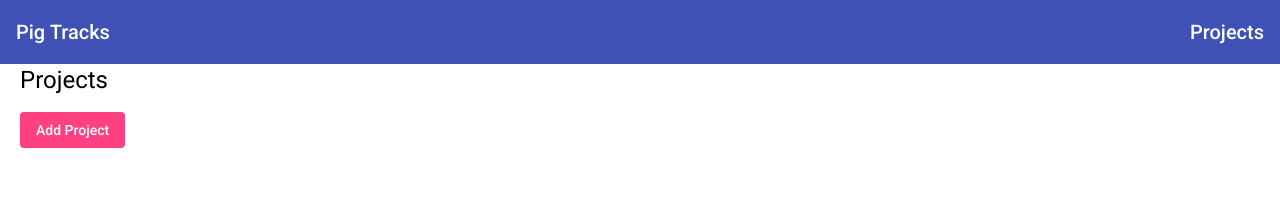
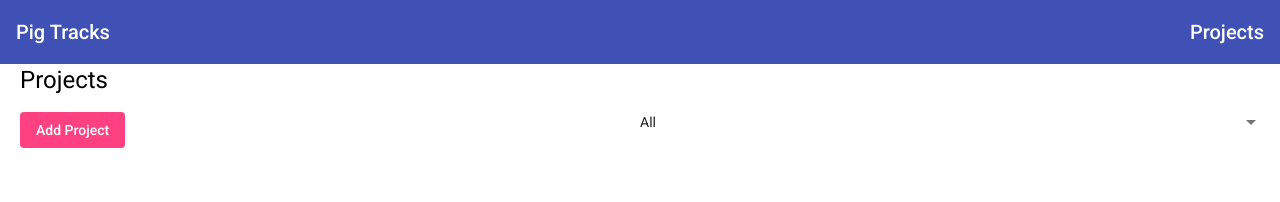
Before and after one commit to zmckinnon/PigTracks, an Angular app: page /projects in a window 1280 px wide. Shown: the top 202 px of the page. Built offline with nearby package versions, Linux system fonts and the light colour scheme.

Commit message:
✨ Add filters to the Project List (#14)

```diff
--- a/src/app/app.module.ts
+++ b/src/app/app.module.ts
@@ -15,6 +15,7 @@ import { MatButtonModule } from '@angular/material/button';
 import { MatInputModule } from '@angular/material/input';
 import { MatCheckboxModule } from '@angular/material/checkbox';
 import { MatIconModule } from '@angular/material/icon';
+import { MatSelectModule } from '@angular/material/select';
 import { ProjectCompletionPipe } from './project-completion.pipe';
 
 @NgModule({
@@ -38,7 +39,8 @@ import { ProjectCompletionPipe } from './project-completion.pipe';
     MatButtonModule,
     MatInputModule,
     MatCheckboxModule,
-    MatIconModule
+    MatIconModule,
+    MatSelectModule
   ],
   bootstrap: [AppComponent]
 })
--- a/src/app/project-list/project-list.component.html
+++ b/src/app/project-list/project-list.component.html
@@ -1,5 +1,17 @@
 <h1>Projects</h1>
-<a mat-flat-button color="accent" routerLink="/project/add">Add Project</a>
+<div class="row">
+  <div class="col">
+    <a mat-flat-button color="accent" routerLink="/project/add">Add Project</a>
+  </div>
+  <div class="col">
+    <mat-select [(ngModel)]="statusFilter" (selectionChange)="onSelectChange()">
+      <mat-option value="">All</mat-option>
+      <mat-option value="To Do">To Do</mat-option>
+      <mat-option value="In Progress">In Progress</mat-option>
+      <mat-option value="Done">Done</mat-option>
+    </mat-select>
+  </div>
+</div>
 <div *ngFor="let project of projects">
   <mat-card class="example-card">
     <mat-card-title>
--- a/src/app/project-list/project-list.component.scss
+++ b/src/app/project-list/project-list.component.scss
@@ -13,3 +13,11 @@ $card-border-color: #777;
     }
   }
 }
+
+.row {
+  display: flex;
+}
+
+.col {
+  width: 50%;
+}
--- a/src/app/project-list/project-list.component.ts
+++ b/src/app/project-list/project-list.component.ts
@@ -1,6 +1,7 @@
 import { Component, OnInit } from '@angular/core';
-import { Project } from '../project';
+import { Project, ProjectStatus } from '../project';
 import { ProjectService } from '../project.service';
+import { TaskStatus } from '../task';
 
 @Component({
   selector: 'app-project-list',
@@ -8,7 +9,9 @@ import { ProjectService } from '../project.service';
   styleUrls: ['./project-list.component.scss']
 })
 export class ProjectListComponent implements OnInit {
+  allProjects: Project[] = [];
   projects: Project[] = [];
+  statusFilter: string = '';
 
   constructor(private projectService: ProjectService) {}
 
@@ -18,13 +21,41 @@ export class ProjectListComponent implements OnInit {
 
   getProjects(): void {
     this.projectService.getProjects()
-      .subscribe(projects => this.projects = projects);
+      .subscribe(projects => {
+        this.allProjects = projects;
+        this.projects = this.allProjects;
+      });
   }
 
   onDeleteClick(project: Project): void {
     this.projectService.deleteProject(project.id!)
       .subscribe(() => {
-        this.projects = this.projects.filter(p => p !== project);
+        this.allProjects = this.projects.filter(p => p !== project);
+        this.projects = this.allProjects;
       });
   }
+
+  onSelectChange(): void {
+    if (!this.statusFilter) {
+      this.projects = this.allProjects;
+    }
+    else {
+      this.projects = this.allProjects.filter(project => this.getProjectStatus(project) === this.statusFilter);
+    }
+  }
+
+  private getProjectStatus(project: Project): ProjectStatus {
+    // if there are no tasks or if all tasks are To Do, it should be To Do
+    if (project.tasks.length === 0 || project.tasks.every(task => task.status === TaskStatus.ToDo)) {
+      return ProjectStatus.ToDo;
+    }
+    // if all tasks are Done, it should be Done
+    if (project.tasks.every(task => task.status === TaskStatus.Done)) {
+      return ProjectStatus.Done;
+    }
+    // if some tasks are To Do and some tasks are Done, it should be In Progress
+    else {
+      return ProjectStatus.InProgress;
+    }
+  }
 }
```
Also changed, not shown: 2 other files (tests, documents, lock files or other folders). Lines whose indentation alone changed are shown as unchanged.
